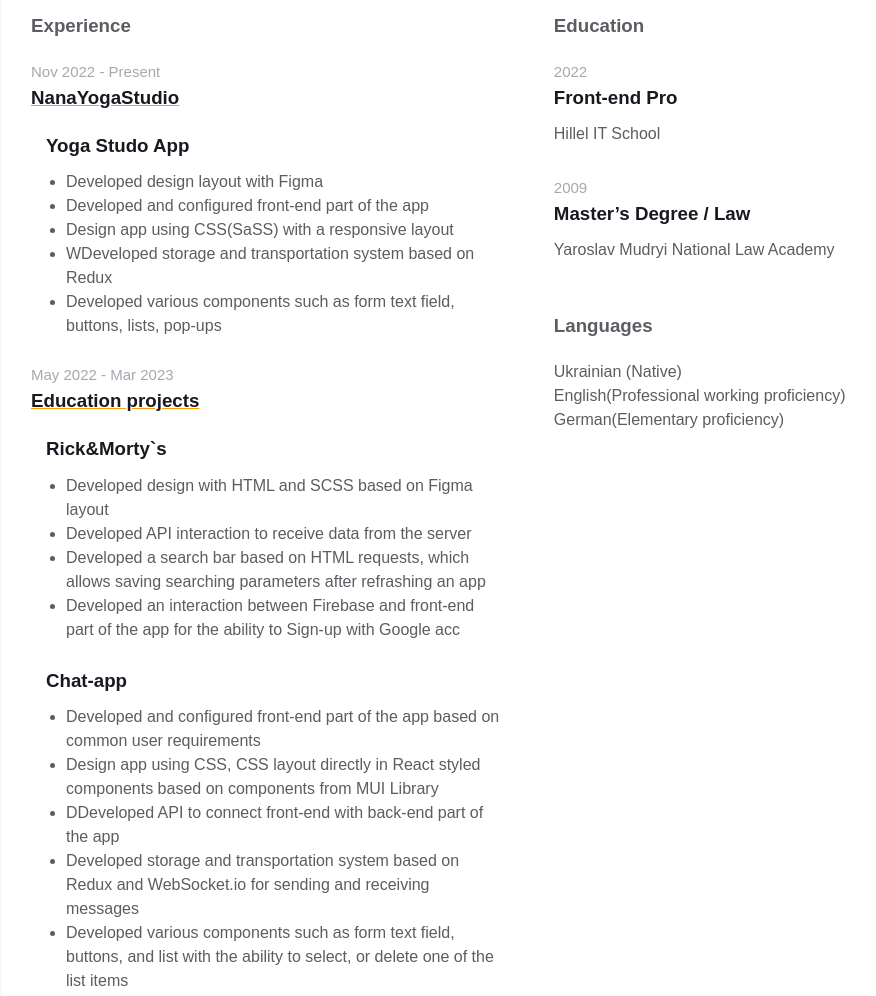
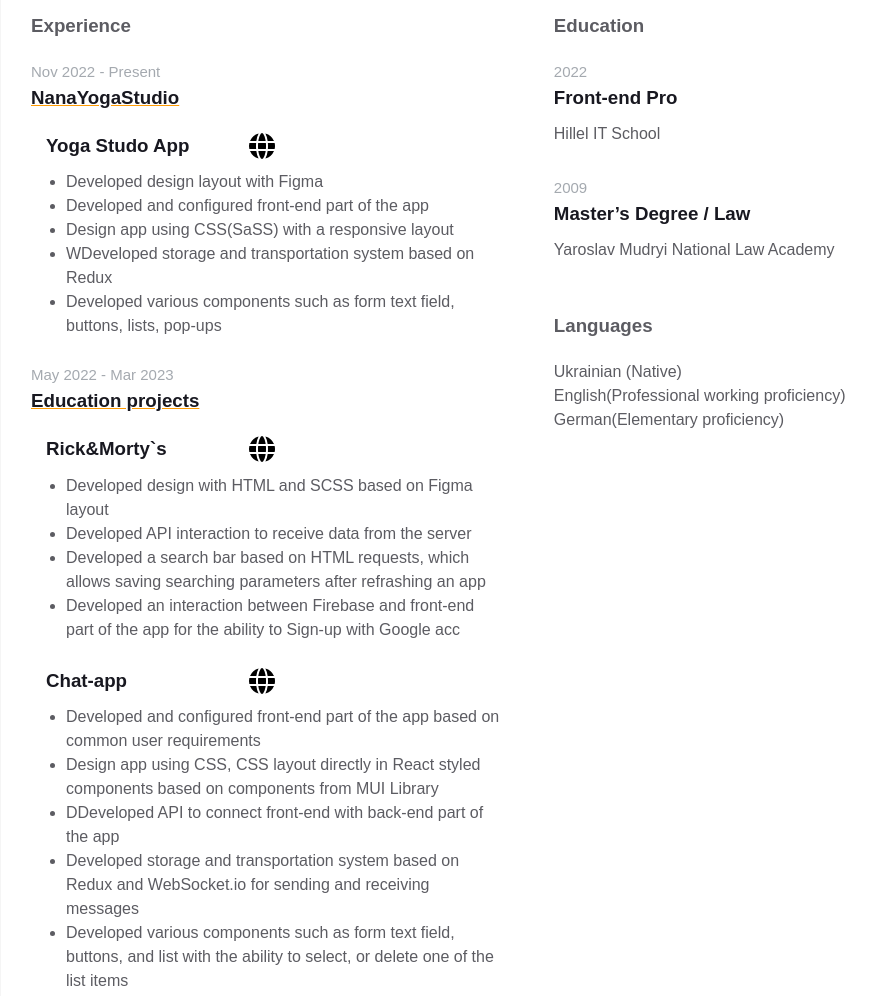
Before and after one commit to maxkulbako/homepage, a plain HTML site: page index.html in a window 1280 px wide. Shown: the part 621-1617 px from the top of the page, without its empty margins (190-1066 px from the left). Drawn offline with Linux system fonts and the light colour scheme.

Commit message:
Added links to experience

```diff
--- a/index.html
+++ b/index.html
@@ -80,6 +80,9 @@
                     </div>
                     <div class="experiences__company-project">
                       <h3 class="experiences__company-project-name">Yoga Studo App</h3>
+                      <a class="experiences__company-project-link" href="https://maxkulbako.github.io/yoga_app/" target="_blank">
+                        <svg class="experiences__company-project-svg" viewBox="0 0 32 32"><g id="Global"><path d="M28,21a13.091,13.091,0,0,1-8.61,7.54A20.794,20.794,0,0,0,21.66,21Z"/><path d="M19.66,21c-.72,4.99-2.41,8-3.66,8s-2.94-3.01-3.66-8Z"/><path d="M12.61,28.54A13.091,13.091,0,0,1,4,21h6.34A20.794,20.794,0,0,0,12.61,28.54Z"/><path d="M10,16c0,1,.04,2.01.12,3H3.36a12.68,12.68,0,0,1,0-6h6.76C10.04,13.99,10,15,10,16Z"/><path d="M20,16q0,1.575-.12,3H12.12Q12,17.575,12,16t.12-3h7.76Q20,14.425,20,16Z"/><path d="M29,16a12.9,12.9,0,0,1-.36,3H21.88c.08-.99.12-2,.12-3s-.04-2.01-.12-3h6.76A12.9,12.9,0,0,1,29,16Z"/><path d="M28,11H21.66a20.794,20.794,0,0,0-2.27-7.54A13.091,13.091,0,0,1,28,11Z"/><path d="M19.66,11H12.34c.72-4.99,2.41-8,3.66-8S18.94,6.01,19.66,11Z"/><path d="M12.61,3.46A20.794,20.794,0,0,0,10.34,11H4A13.091,13.091,0,0,1,12.61,3.46Z"/></g></svg>
+                      </a>
                       <ul class="experiences__company-project-responsibilities">
                           <li>Developed design layout with Figma</li>
                           <li>Developed and configured front-end part of the app</li>
@@ -96,6 +99,9 @@
                   </div>
                   <div class="experiences__company-project">
                     <h3 class="experiences__company-project-name">Rick&Morty`s</h3>
+                    <a class="experiences__company-project-link" href="https://maxkulbako.github.io/rick_and_morty/" target="_blank">
+                      <svg class="experiences__company-project-svg" viewBox="0 0 32 32"><g id="Global"><path d="M28,21a13.091,13.091,0,0,1-8.61,7.54A20.794,20.794,0,0,0,21.66,21Z"/><path d="M19.66,21c-.72,4.99-2.41,8-3.66,8s-2.94-3.01-3.66-8Z"/><path d="M12.61,28.54A13.091,13.091,0,0,1,4,21h6.34A20.794,20.794,0,0,0,12.61,28.54Z"/><path d="M10,16c0,1,.04,2.01.12,3H3.36a12.68,12.68,0,0,1,0-6h6.76C10.04,13.99,10,15,10,16Z"/><path d="M20,16q0,1.575-.12,3H12.12Q12,17.575,12,16t.12-3h7.76Q20,14.425,20,16Z"/><path d="M29,16a12.9,12.9,0,0,1-.36,3H21.88c.08-.99.12-2,.12-3s-.04-2.01-.12-3h6.76A12.9,12.9,0,0,1,29,16Z"/><path d="M28,11H21.66a20.794,20.794,0,0,0-2.27-7.54A13.091,13.091,0,0,1,28,11Z"/><path d="M19.66,11H12.34c.72-4.99,2.41-8,3.66-8S18.94,6.01,19.66,11Z"/><path d="M12.61,3.46A20.794,20.794,0,0,0,10.34,11H4A13.091,13.091,0,0,1,12.61,3.46Z"/></g></svg>
+                    </a>
                     <ul class="experiences__company-project-responsibilities">
                         <li>Developed design with HTML and SCSS based on Figma layout</li>
                         <li>Developed API interaction to receive data from the server</li>
@@ -105,6 +111,9 @@
                   </div>
                   <div class="experiences__company-project">
                     <h3 class="experiences__company-project-name">Chat-app</h3>
+                    <a class="experiences__company-project-link" href="https://maxkulbako.github.io/chat-app/" target="_blank">
+                      <svg class="experiences__company-project-svg" viewBox="0 0 32 32"><g id="Global"><path d="M28,21a13.091,13.091,0,0,1-8.61,7.54A20.794,20.794,0,0,0,21.66,21Z"/><path d="M19.66,21c-.72,4.99-2.41,8-3.66,8s-2.94-3.01-3.66-8Z"/><path d="M12.61,28.54A13.091,13.091,0,0,1,4,21h6.34A20.794,20.794,0,0,0,12.61,28.54Z"/><path d="M10,16c0,1,.04,2.01.12,3H3.36a12.68,12.68,0,0,1,0-6h6.76C10.04,13.99,10,15,10,16Z"/><path d="M20,16q0,1.575-.12,3H12.12Q12,17.575,12,16t.12-3h7.76Q20,14.425,20,16Z"/><path d="M29,16a12.9,12.9,0,0,1-.36,3H21.88c.08-.99.12-2,.12-3s-.04-2.01-.12-3h6.76A12.9,12.9,0,0,1,29,16Z"/><path d="M28,11H21.66a20.794,20.794,0,0,0-2.27-7.54A13.091,13.091,0,0,1,28,11Z"/><path d="M19.66,11H12.34c.72-4.99,2.41-8,3.66-8S18.94,6.01,19.66,11Z"/><path d="M12.61,3.46A20.794,20.794,0,0,0,10.34,11H4A13.091,13.091,0,0,1,12.61,3.46Z"/></g></svg>
+                    </a>
                     <ul class="experiences__company-project-responsibilities">
                         <li>Developed and configured front-end part of the app based on common user requirements</li>
                         <li>Design app using CSS, CSS layout directly in React styled components based on components from MUI Library</li>
--- a/styles.css
+++ b/styles.css
@@ -201,6 +201,7 @@ body {
 .experiences__company-project {
   margin-left: 15px;
   margin-bottom: 25px;
+  position: relative;
 }
 
 .experiences__company-project-role {
@@ -214,6 +215,20 @@ body {
   color: var(--primary-text-color);
   text-align: left;
   margin-bottom: 10px;
+}
+
+.experiences__company-project-link {
+  width: 32px;
+  height: 32px;
+  position: absolute;
+  top: -2px;
+  left: 200px;
+  cursor: pointer;
+}
+
+.experiences__company-project-svg {
+  width: 32px;
+  height: 32px;
 }
 
 .experiences__company-project-responsibilities {
```
